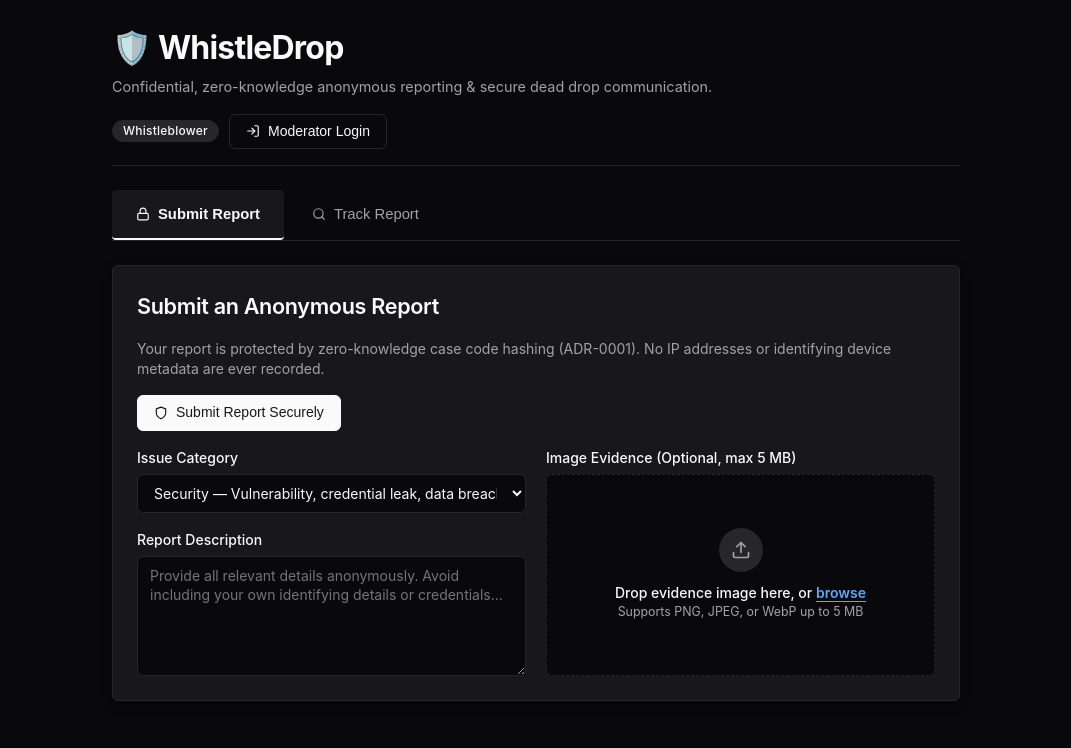
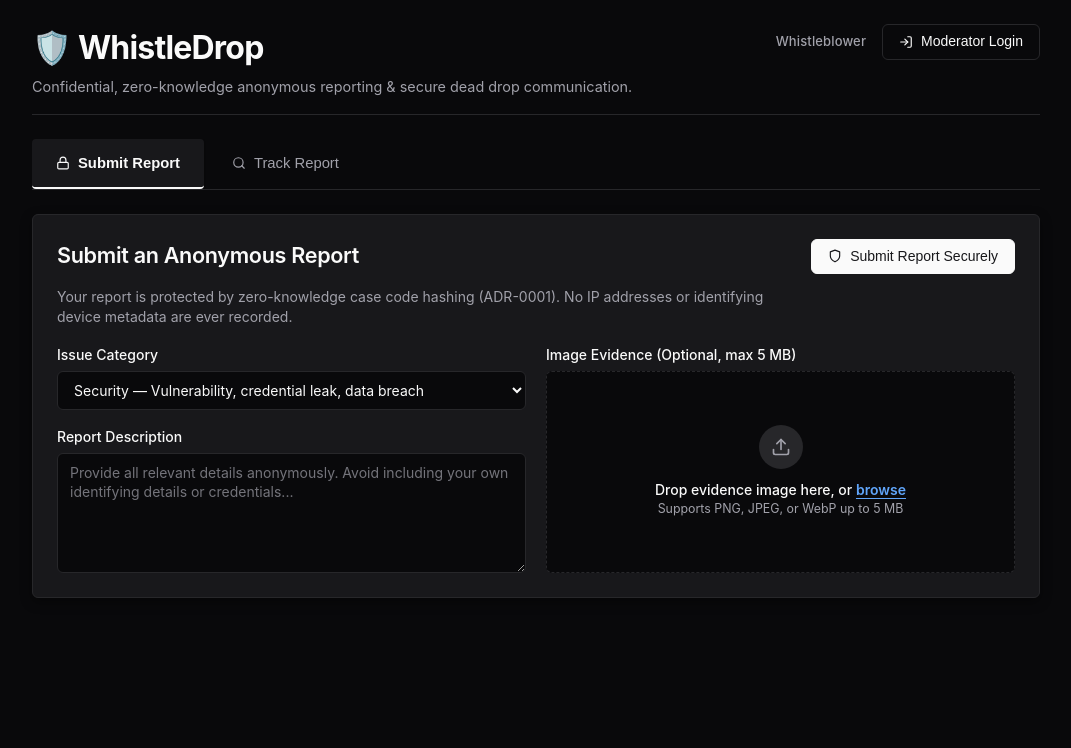
Before and after one commit to libin-codes/whistle-drop, a FastAPI app: page / in a window 1280 px wide. Shown: the top 748 px of the page, without its empty margins (104-1175 px from the left). Run offline with FastAPI, Linux system fonts and the light colour scheme.

Commit message:
style(ui): fix header persona ghost badge, card header alignment, container width, and message bubble min-width

```diff
--- a/app/static/css/styles.css
+++ b/app/static/css/styles.css
@@ -78,7 +78,7 @@ body {
 }
 
 .container {
-    max-width: 880px;
+    max-width: 1040px;
     margin: 0 auto;
     padding: var(--spacing-lg) var(--spacing-md);
     transition: max-width 0.2s ease;
@@ -98,13 +98,15 @@ body {
 .header-top {
     display: flex;
     justify-content: space-between;
-    align-items: center;
-    gap: var(--spacing-md);
-    flex-wrap: wrap;
+    align-items: flex-start;
+    gap: var(--spacing-lg);
+    flex-wrap: nowrap;
 }
 
 .header .brand {
     text-align: left;
+    flex: 1 1 auto;
+    min-width: 0;
 }
 
 .header h1,
@@ -129,40 +131,41 @@ body {
     display: flex;
     align-items: center;
     gap: var(--spacing-sm);
+    flex-shrink: 0;
+    align-self: flex-start;
 }
 
 .header-auth-controls {
     display: flex;
     align-items: center;
     gap: var(--spacing-sm);
-    flex-wrap: wrap;
+    flex-wrap: nowrap;
 }
 
 .header-persona-group {
     display: inline-flex;
     align-items: center;
-    gap: 10px;
+    gap: 12px;
 }
 
 .persona-badge {
     display: inline-flex;
     align-items: center;
-    padding: 4px 10px;
-    font-size: 0.75rem;
+    padding: 0 4px;
+    font-size: 0.8125rem;
     font-weight: 500;
     line-height: 1;
-    border-radius: 9999px;
-    background-color: var(--secondary);
-    color: var(--secondary-foreground);
-    border: 1px solid var(--border);
-    letter-spacing: 0.02em;
+    background: transparent;
+    color: var(--muted-foreground);
+    border: none;
+    letter-spacing: 0.01em;
     user-select: none;
 }
 
 .persona-badge-mod {
-    background-color: rgba(59, 130, 246, 0.15);
-    color: #93c5fd;
-    border: 1px solid rgba(59, 130, 246, 0.35);
+    background: transparent;
+    color: #60a5fa;
+    border: none;
 }
 
 /* Segmented Control / Navigation Toggle */
@@ -794,9 +797,20 @@ textarea {
     display: flex;
     justify-content: space-between;
     align-items: flex-start;
-    gap: 16px;
+    gap: 20px;
     margin-bottom: var(--spacing-md);
-    flex-wrap: wrap;
+    flex-wrap: nowrap;
+}
+
+.card-header-row > div:first-child {
+    flex: 1 1 auto;
+    min-width: 0;
+}
+
+.btn-submit-report {
+    flex-shrink: 0;
+    white-space: nowrap;
+    align-self: flex-start;
 }
 
 .card-subtitle {
@@ -1505,6 +1519,7 @@ textarea {
 .msg {
     padding: 10px 14px;
     border-radius: var(--radius);
+    min-width: 180px;
     max-width: 85%;
     word-wrap: break-word;
     font-size: 0.875rem;
@@ -2275,6 +2290,8 @@ textarea {
     .header-top { flex-direction: column; align-items: flex-start; }
     .header-actions { width: 100%; justify-content: flex-start; margin-top: var(--spacing-xs); }
     .header-auth-controls { width: 100%; justify-content: space-between; }
+    .card-header-row { flex-direction: column; align-items: flex-start; gap: 12px; }
+    .btn-submit-report { width: 100%; justify-content: center; }
     .detail-grid { grid-template-columns: 1fr; }
     .tabs { flex-wrap: nowrap; }
     .header h1 { font-size: 1.8rem; }
```
